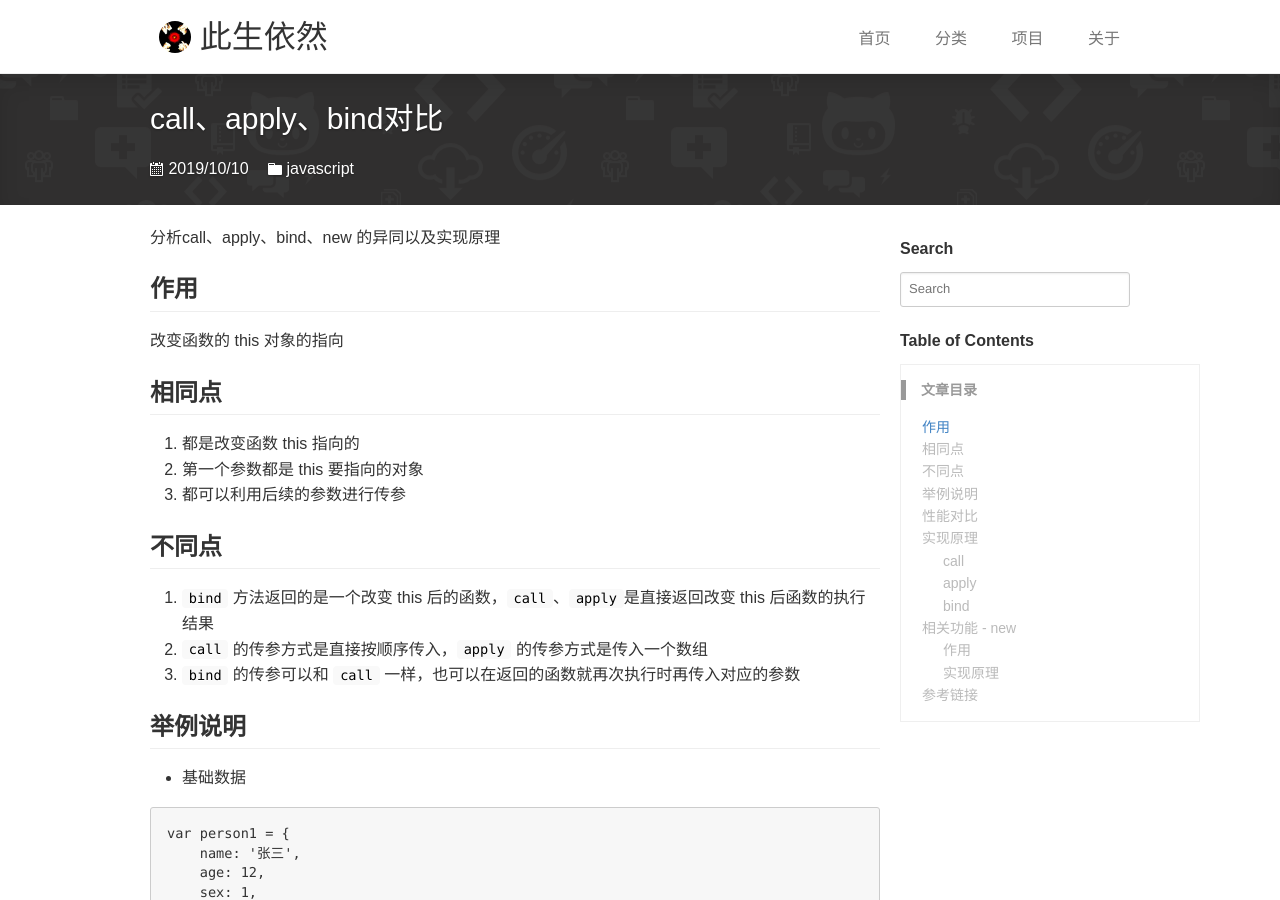
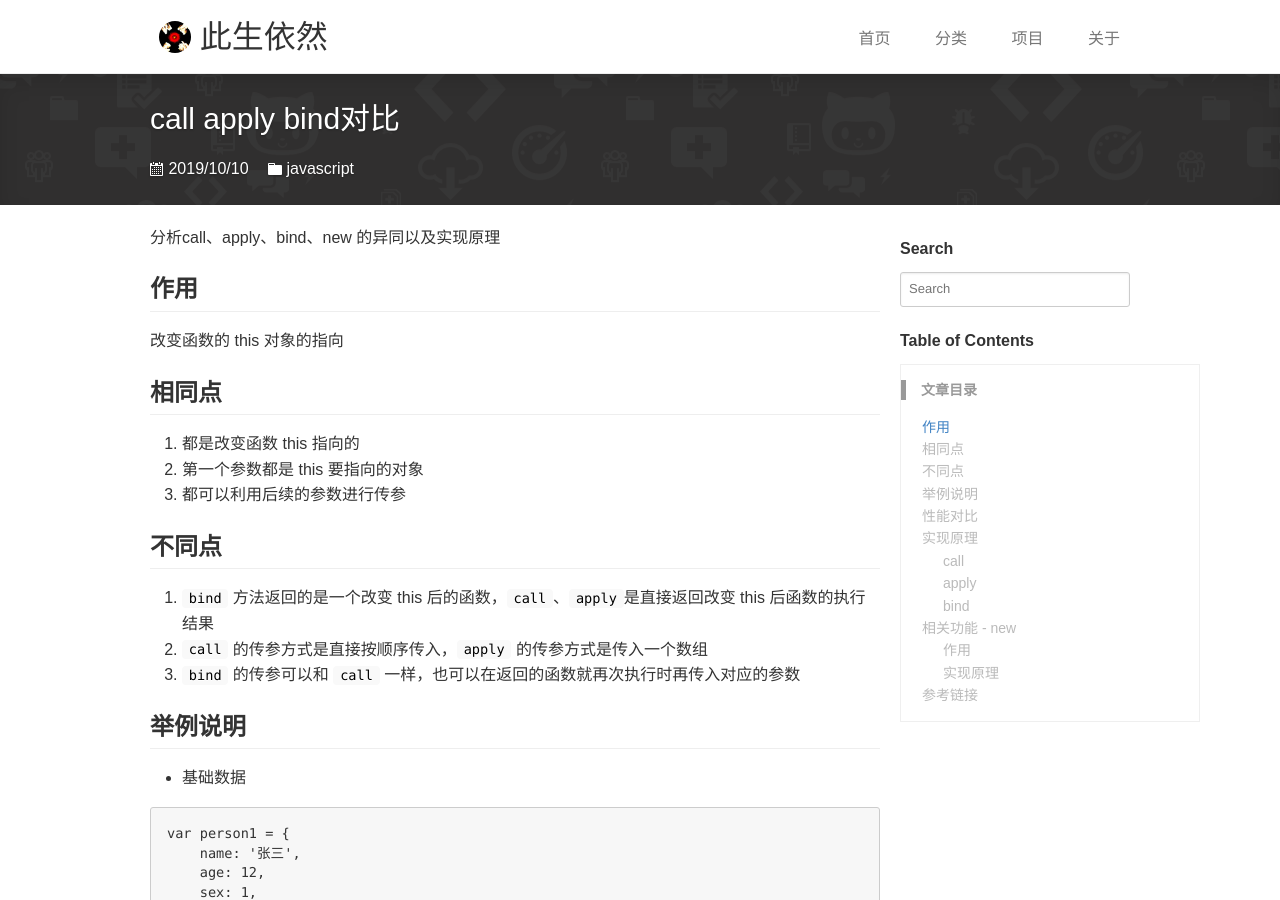
Before and after one commit to xiangming25/xiangming25.github.io, a Jekyll site: the page built from _posts/2019-10-10-call_apply_bind_compare.md, in a window 1280 px wide and 900 px high. Built offline with Jekyll 4.4.1, drawn with Linux system fonts in a browser that asks for light colours; nearby versions of some CDN libraries; comment, search, counter and statistics services are not loaded.

Commit message:
update name

```diff
--- a/_posts/2019-10-10-call-apply-bind-compare.md
+++ b/_posts/2019-10-10-call_apply_bind_compare.md
@@ -1,6 +1,6 @@
 ---
 layout: post
-title: call、apply、bind对比
+title: call apply bind对比
 categories: javascript
 description: call、apply、bind对比
 keywords: call, apply, bind, compare
```
